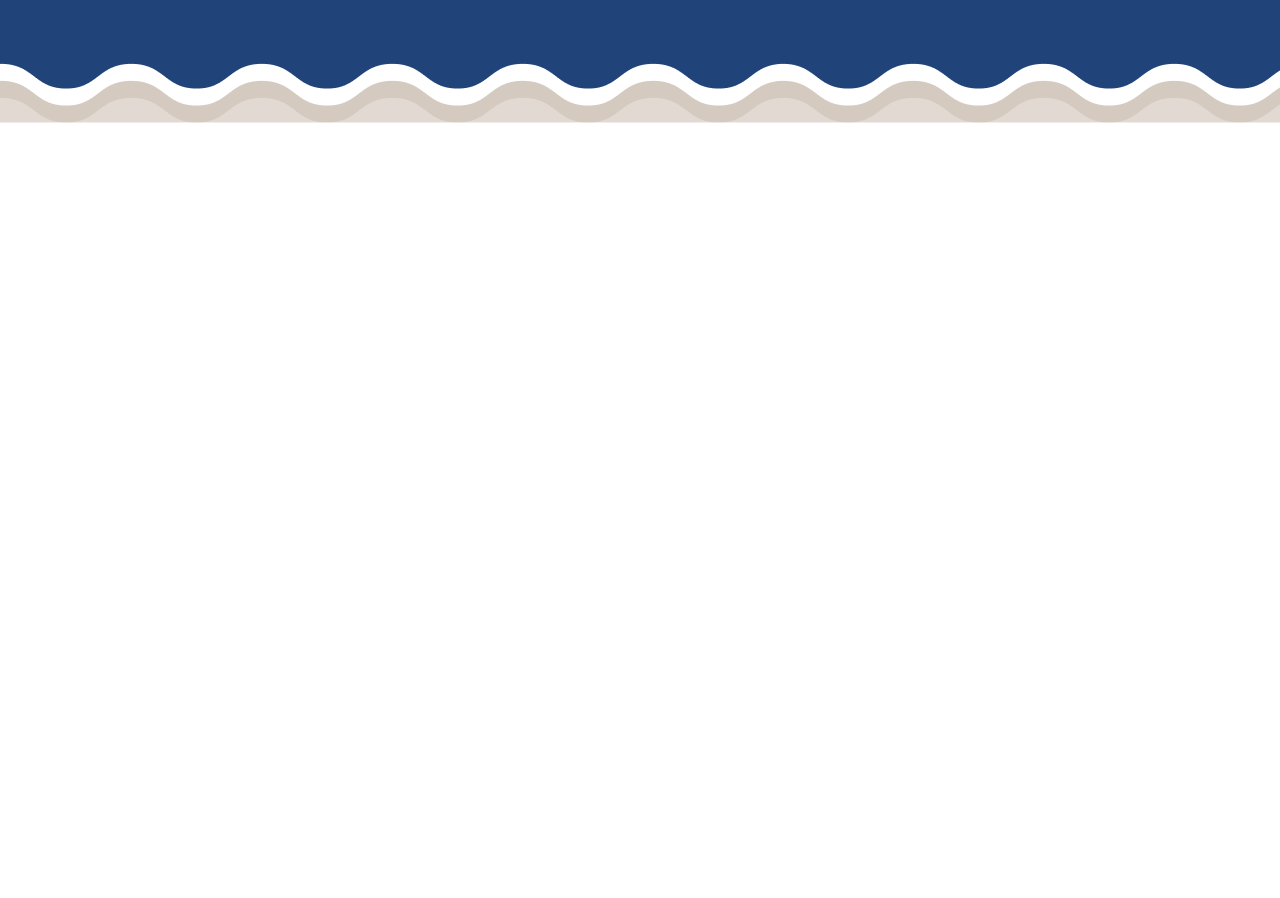
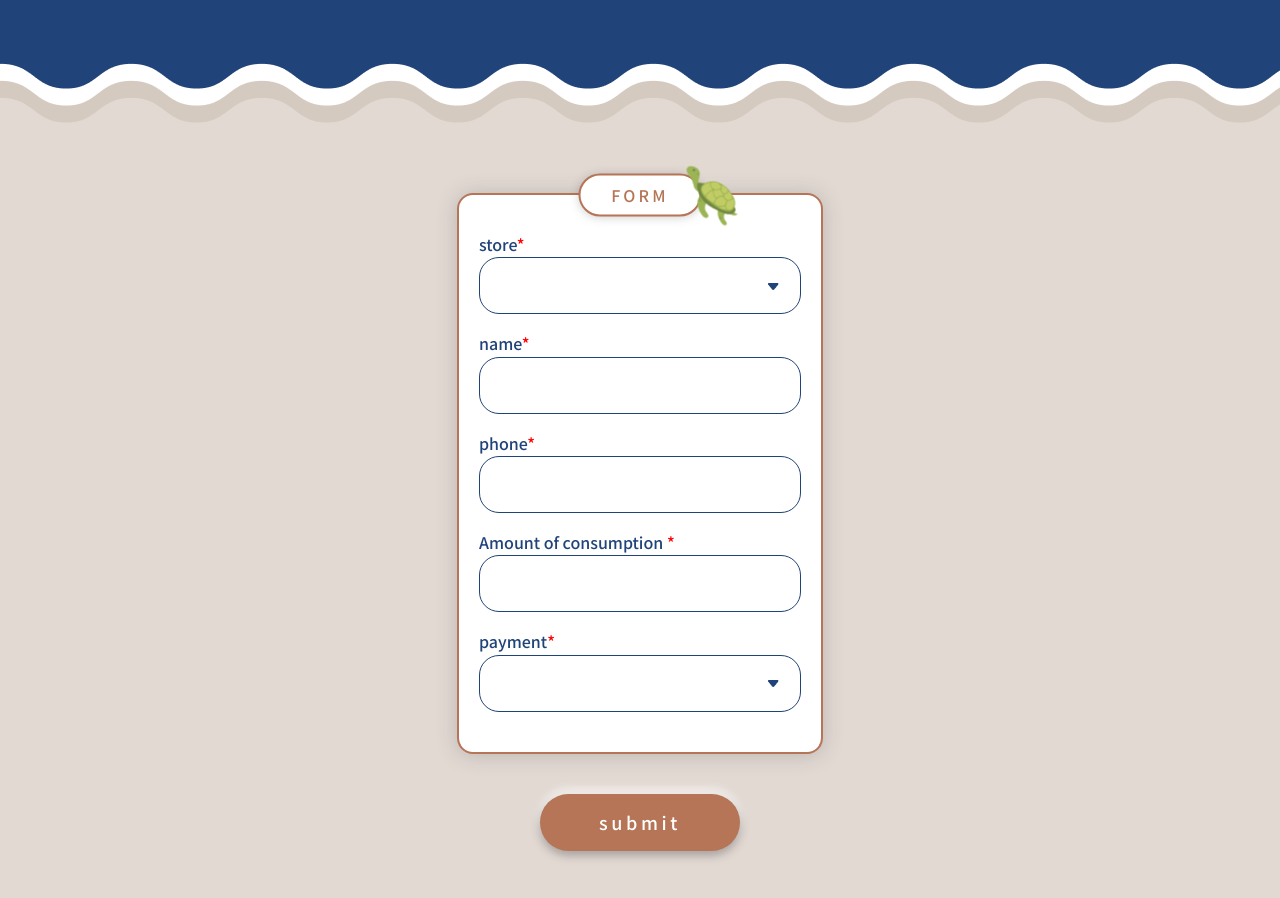
Before and after one commit to wert723jim/ewill_practice, a Vue app: page / in a window 1280 px wide. Shown: the part 780-1678 px from the top of the page. Before the commit the page ends 903 px from the top, so only its background shows below. Built offline with nearby package versions, Linux system fonts and the light colour scheme.

Commit message:
feat: form component layout

```diff
--- a/src/App.vue
+++ b/src/App.vue
@@ -6,13 +6,7 @@
         <img src="./assets/img/separateWave.png" alt="">
       </div>
     </div>
-    <section class="form">
-      <div class="form__container">
-        <div class="form__title"></div>
-        <div class="form__content"></div>
-        <div class="form__btn"></div>
-      </div>
-    </section>
+    <Form />
     <section class="achievement">
       <div class="achievement__container">
         <div class="achievement__list">
@@ -51,18 +45,20 @@
 
 <script>
 import Announcement from './components/Announcement.vue'
+import Form from './components/Form.vue'
 
 export default {
   name: 'App',
   components: {
     Announcement,
+    Form
   }
 }
 </script>
 
-<style scoped>
+<style scoped lang="scss">
   .separateWave__img {
-    display: flex;
     width: 100%;
+    background: $primaryColor4;
   }
 </style>
--- a/src/components/Announcement.vue
+++ b/src/components/Announcement.vue
@@ -55,7 +55,7 @@
   </div>
 </template>
 
-<style lang="scss">
+<style scoped lang="scss">
 @import "../styles/announcement.scss";
 
 </style>
--- /dev/null
+++ b/src/components/Form.vue
@@ -0,0 +1,55 @@
+<template>
+  <div>
+    <section class="form">
+      <div class="form__container">
+        <form action="">
+          <div class="form__title">
+            <div class="form__title__name">
+              FORM
+              <img src="../assets/img/titleTurtleBig.png" alt="" class="form__title__name__decor">
+            </div>
+          </div>
+          <div class="form__content">
+            <div class="form__content__group">
+              <label for="">store</label>
+              <div class="form__content__group__selectWrapper">
+                <select name="" id=""></select>
+                <img src="../assets/img/dropDown.png" alt="" class="select__dropDown">
+              </div>
+            </div>
+            <div class="form__content__group">
+              <label for="">name</label>
+              <input type="text">
+            </div>
+            <div class="form__content__group">
+              <label for="">phone</label>
+              <input type="text">
+            </div>
+            <div class="form__content__group">
+              <label for="">
+                Amount of consumption
+              </label>
+              <input type="text">
+            </div>
+            <div class="form__content__group">
+              <label for="">payment</label>
+              <div class="form__content__group__selectWrapper">
+                <select name="" id=""></select>
+                <img src="../assets/img/dropDown.png" alt="" class="select__dropDown">
+              </div>
+            </div>
+          </div>
+        </form>
+      </div>
+      <div class="form__btn">
+        <button>
+          submit
+        </button>
+      </div>
+    </section>
+  </div>
+</template>
+
+<style lang="scss" scoped>
+  @import "../styles/form.scss";
+</style>
--- a/src/styles/_normalize.scss
+++ b/src/styles/_normalize.scss
@@ -389,3 +389,7 @@ p {
 ol {
   margin: 0;
 }
+
+button {
+  cursor: pointer;
+}
--- /dev/null
+++ b/src/styles/form.scss
@@ -0,0 +1,112 @@
+%input {
+  -webkit-appearance: none;
+  padding: 17.5px 16px;
+  width: 100%;
+  height: 57px;
+  border: 1px solid $primaryColor1;
+  border-radius: 20px;
+  background: transparent;
+
+  &:focus {
+    outline: none;
+  }
+}
+
+.form {
+  background-color: $primaryColor4;
+  padding-top: 67.46px;
+  padding-bottom: 58px;
+
+  &__container {
+    position: relative;
+    margin: 0 auto;
+    width: 366px;
+    padding: 40px 20px 20px 20px;
+    border: 2px solid $primaryColor2;
+    border-radius: 16px;
+    background: #FFFFFF;
+    box-shadow: 0px 1px 20px rgba(73, 72, 72, .25);
+  }
+
+  &__title {
+    position: absolute;
+    top: 0;
+    left: 50%;
+    transform: translate(-50%, -50%);
+
+    &__name {
+      position: relative;
+      z-index: 3;
+      display: flex;
+      align-items: center;
+      justify-content: center;
+      width: 123px;
+      height: 43px;
+      border: 2px solid $primaryColor2;
+      border-radius: 50px;
+      background: #FFFFFF;
+      color: $primaryColor2;
+      letter-spacing: .2em;
+      box-shadow: 0px 1px 10px rgba(73, 72, 72, .25);
+
+      &__decor {
+        position: absolute;
+        top: -10px;
+        left: 99px;
+      }
+    }
+  }
+
+  &__content {
+
+    &__group {
+      display: flex;
+      flex-direction: column;
+      margin-bottom: 20px;
+
+      label {
+        color: $primaryColor1;
+        margin-bottom: 4px;
+
+        &::after {
+          content: '*';
+          color: red;
+        }
+      }
+
+      input, select {
+        @extend %input;
+      }
+
+      &__selectWrapper {
+        z-index: 1;
+        position: relative;
+
+        .select__dropDown {
+          z-index: -1;
+          position: absolute;
+          top: 16.5px;
+          right: 16.5px;
+        }
+      }
+    }
+  }
+
+  &__btn {
+    margin-top: 40px;
+    text-align: center;
+
+    button {
+      font-size: 18px;
+      width: 200px;
+      height: 57px;
+      border: none;
+      border-radius: 50px;
+      background: $primaryColor2;
+      color: #FFFFFF;
+      letter-spacing: .2em;
+      box-shadow: 0px 4px 10px rgba(40, 35, 35, 0.35),
+        0px -4px 10px rgba(255, 255, 255, 0.9);
+    }
+  }
+}
```
Also changed, not shown: src/assets/img/dropDown.png (added).
